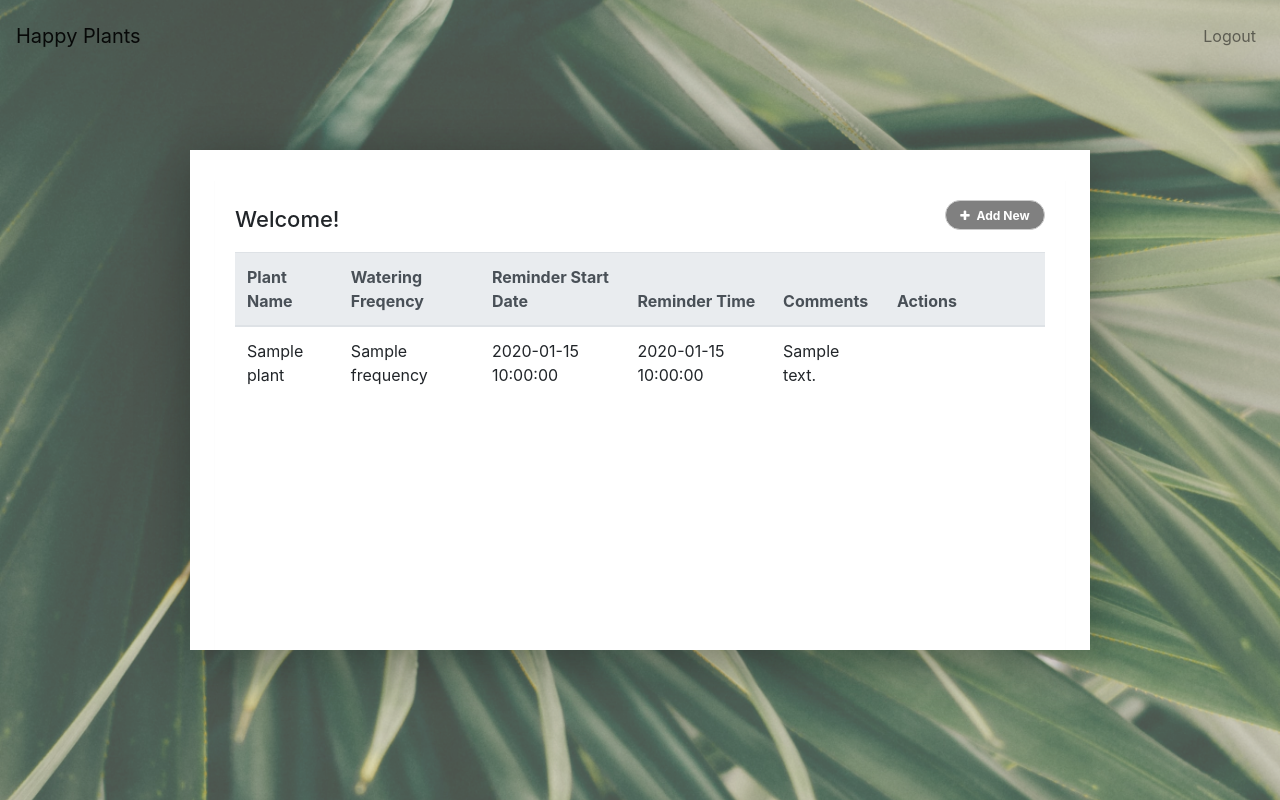
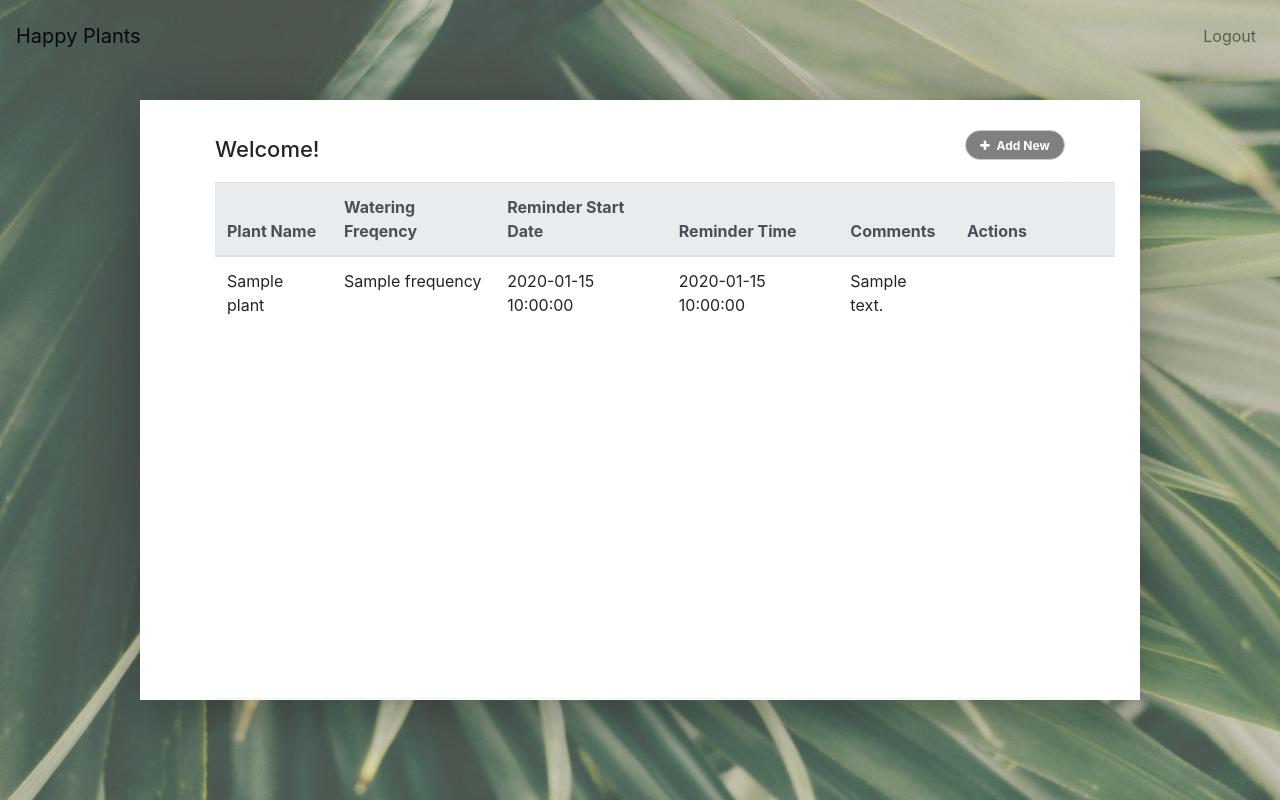
Before and after one commit to hbarrett100/happy-plants, a Flask app: template templates/home.html in a window 1280 px wide. Run offline with Flask 2, Linux system fonts and the light colour scheme; the template is opened without the code that fills it: most values are stand-ins (such as "Sample title", 1, 10 or a date in 2020); some libraries are stand-ins or nearby versions.

Commit message:
make table bigger on home page

```diff
--- a/static/main.css
+++ b/static/main.css
@@ -46,8 +46,8 @@ body, html {
 
 
 .wrapper {
-	width: 900px;
-	height: 500px;
+	width: 1000px;
+	height: 600px;
 	position: absolute;
 	top: 50%;
 	left: 50%;
@@ -61,7 +61,6 @@ body, html {
 	width: 850px;
 	margin: 30px auto;
 	background: #fff;
-	padding: 20px;
 	box-shadow: 0 1px 1px rgba(0,0,0,.05);
 }
 .table-title {
@@ -86,16 +85,22 @@ body, html {
 	margin-right: 4px;
 }
 table.table {
+	width: 900px;
 	table-layout: fixed;
 	overflow-x: scroll;
 }
 
 table {
+	width: 900px;
 	display: block;
-	height : 380px;
+	height : 500px;
 	overflow-y : scroll;
 	overflow-x: auto;
 	border: none;
+}
+
+thead.thead-light {
+	width: 900px;
 }
 
 table.table tr th, table.table tr td {
```
Also changed, not shown: plants.db.
